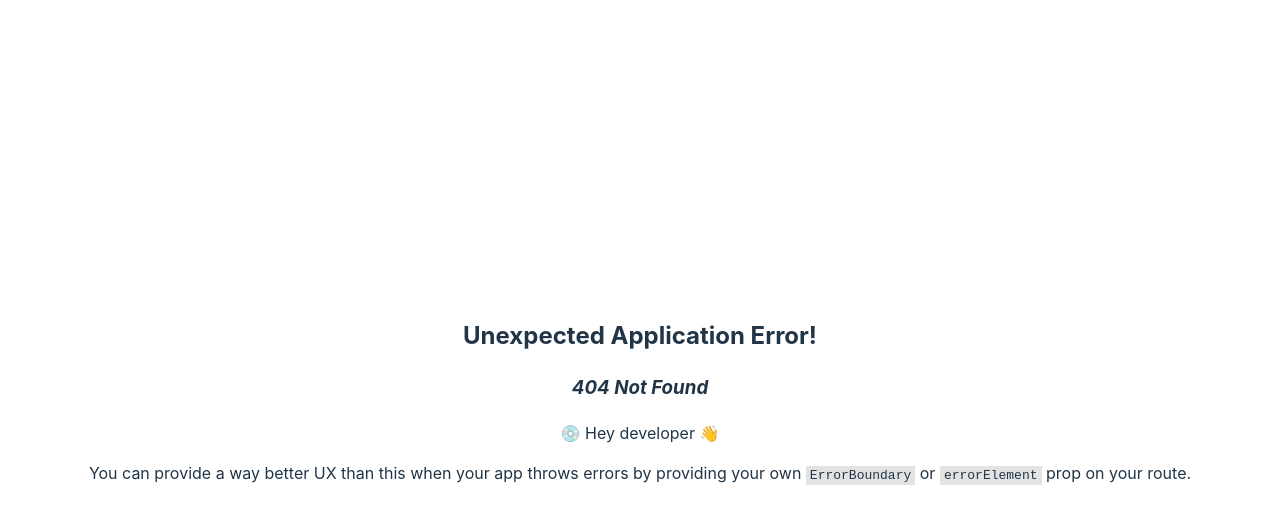
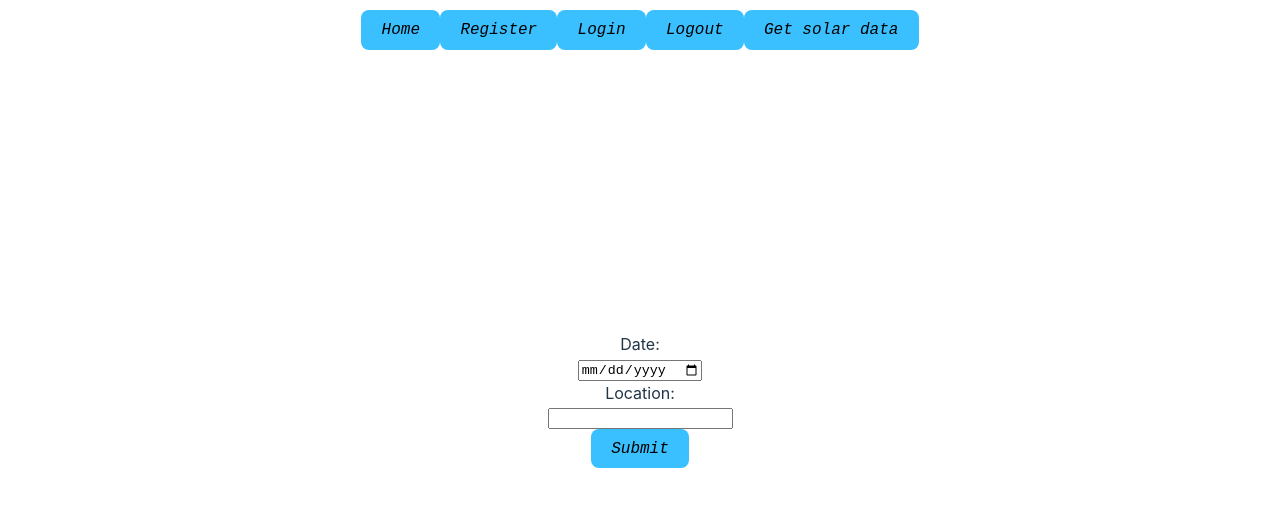
Before and after one commit to CodecoolGlobal/solarwatch-api-csharp-Tyna1992, a React (Vite) app in the folder SolarWatchClient/: page /solarwatch in a window 1280 px wide. Before the commit this address had no page. Shown: the top 524 px of the page. Built offline with nearby package versions, Linux system fonts and the light colour scheme.

Commit message:
Get solar data on frontend implemented

```diff
--- /dev/null
+++ b/SolarWatchClient/src/Pages/SolarData.jsx
@@ -0,0 +1,87 @@
+import { useState} from "react";
+import { useNavigate } from "react-router-dom";
+
+function SolarWatch(){
+const navigate = useNavigate();
+const [solarData, SetSolarData] = useState({});
+const [hideResult, setHideResult] = useState(true);
+const [location, setLocation] = useState("");
+const [date, setDate] = useState(new Date().toISOString().slice(0, 10));
+const [sunrise, setSunrise] = useState("");
+const [sunset, setSunset] = useState("");
+const [loading, setLoading] = useState(true);
+
+const handleSubmit = async (event) => {
+    event.preventDefault();
+    setLoading(false);
+    try {
+        const response = await fetch(`/api/Solar/SunriseSunset/${location}/${date}`, {
+            method: "GET",
+            headers:{
+                "Content-Type": "application/json",
+                Authorization: `Bearer ${sessionStorage.getItem("token")}`
+            }
+            });
+
+        if(!response.status === 401){
+            sessionStorage.removeItem("token");
+            alert("Session expired. Please login again.");
+            navigate("/login");
+        }
+        const data = await response.json();
+        console.log("data", data);
+        SetSolarData(data);
+        setSunrise(data.sunrise.split("T")[1].split("+")[0]);
+        setSunset(data.sunset.split("T")[1].split("+")[0]);
+        setLoading(true);
+        event.target.date.value="";
+        event.target.location.value="";
+        setHideResult(false);
+
+    } catch (error) {
+        alert("Error: " + error);
+        console.error("Error:", error);
+    }
+}
+
+    return(
+        <div className="solarwatch">
+            <form onSubmit={handleSubmit}>
+                <label>Date:</label>
+                <br />
+                <input onChange={(e) =>setDate(e.target.value)} type="date" name="date" />
+                <br />
+                <label>Location:</label>
+                <br />
+                <input onChange={(e) =>setLocation(e.target.value)} type="text" name="location" />
+                <br />
+                <button className="button"  type="submit">Submit</button>
+            </form>
+            <div hidden={loading}>
+                <h2>Loading data, please wait....</h2>
+            </div>
+            <div className="result" hidden={hideResult}>
+            <table>
+                <thead>
+                    <tr>
+                        <th>Date</th>
+                        <th>Location</th>
+                        <th>Sunrise<img className="sunrise" src="https://cdn-icons-png.flaticon.com/512/1163/1163765.png" alt="sunrise"/> </th>
+                        <th>Sunset<img className="sunset" src="https://static-00.iconduck.com/assets.00/sunset-icon-2048x1715-x56lkbet.png" alt="sunset"/></th>
+                    </tr>
+                </thead>
+                <tbody>
+                    <tr>
+                        <td>{date}</td>
+                        <td>{location}</td>
+                        <td>{sunrise} </td>
+                        <td>{sunset}</td>
+                    </tr>
+                </tbody>
+            </table>
+            </div>
+        </div>
+    )
+}
+
+export default SolarWatch;
```
Also changed, not shown: SolarWatchClient/src/main.jsx (+12 -0 lines).
